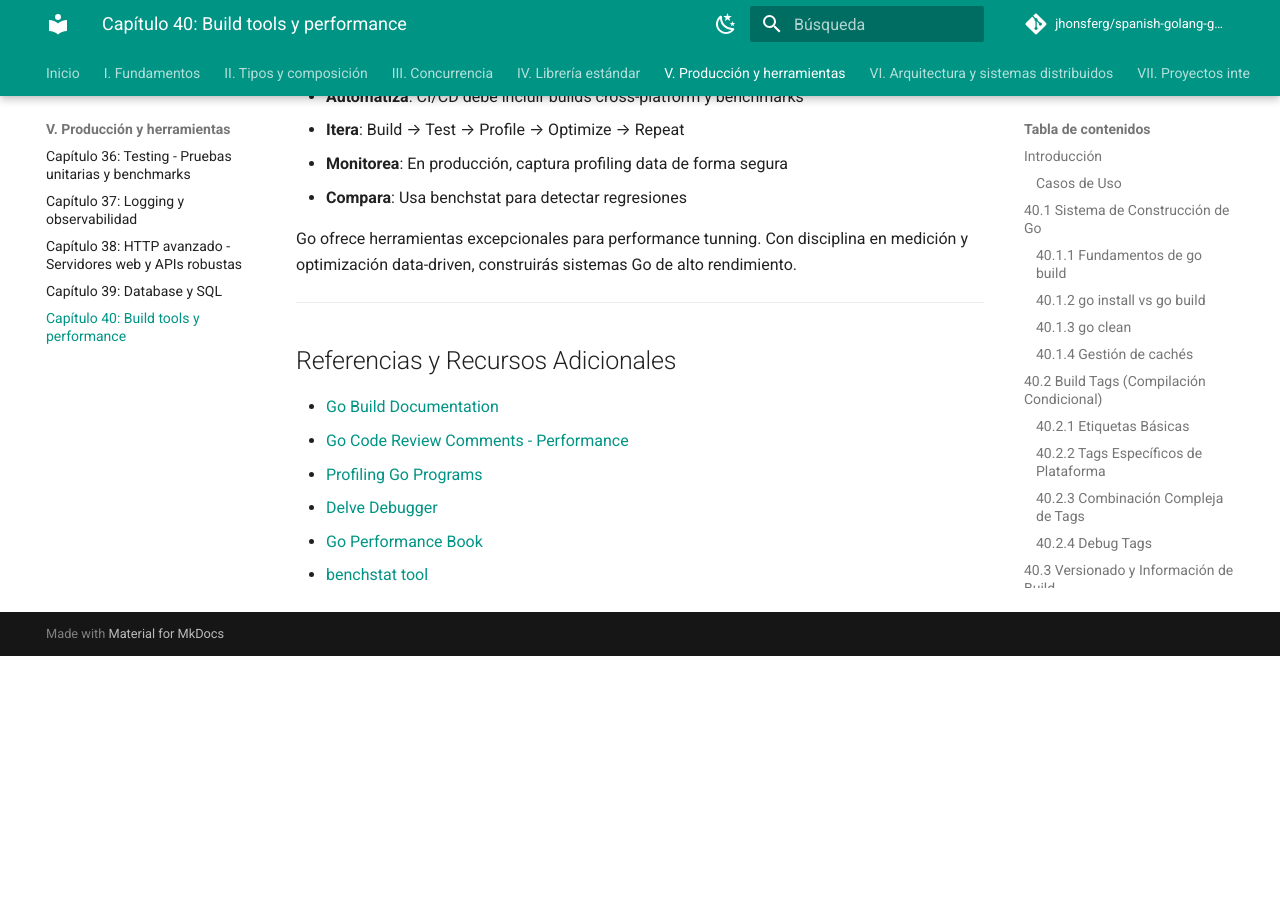
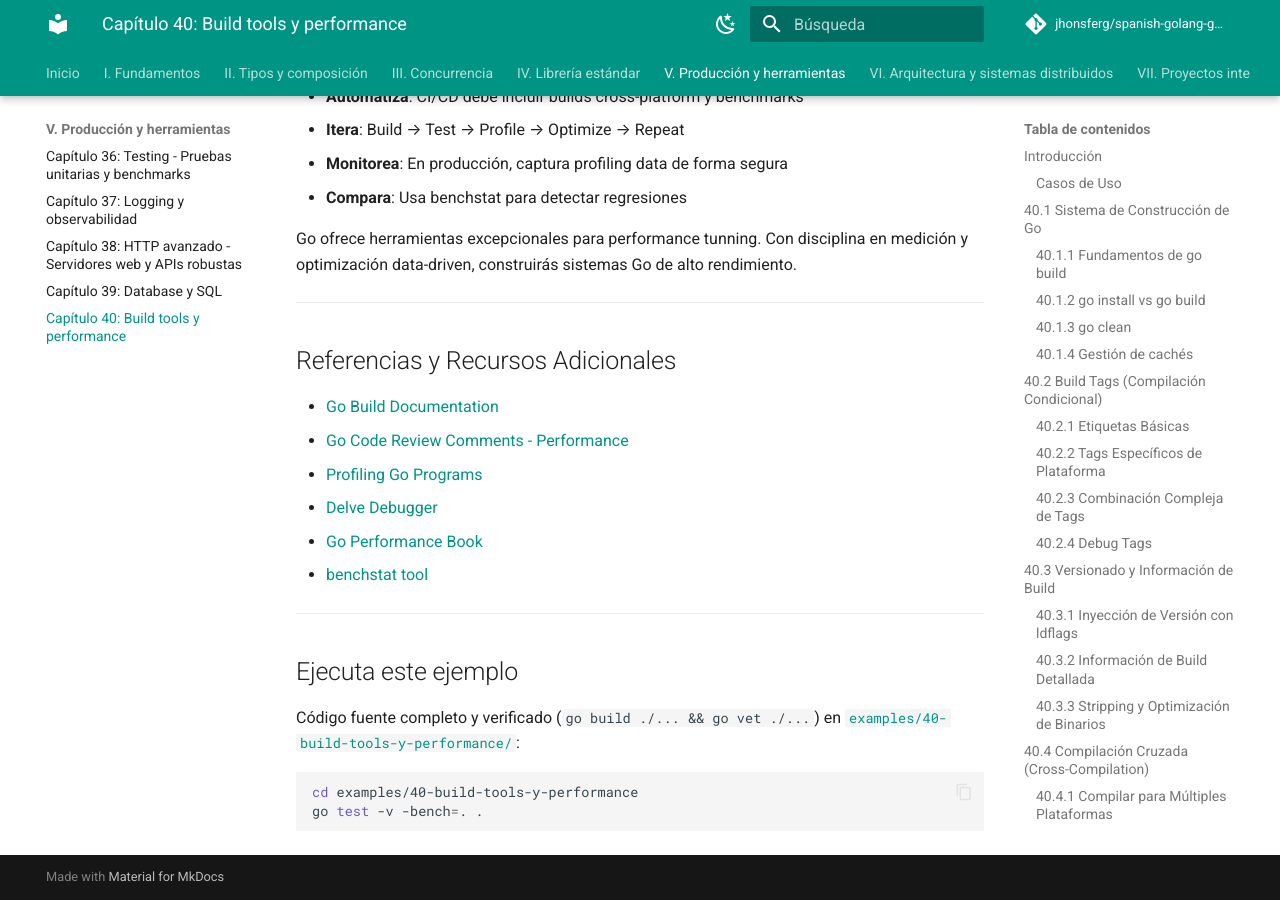
Before and after one commit to jhonsferg/spanish-golang-guide, an MkDocs documentation site: the page built from docs/05-produccion-y-herramientas/40-build-tools-y-performance.md, in a window 1280 px wide and 900 px high, scrolled down 44912 px. Built offline with MkDocs 1.6.1 and Material for MkDocs 9.7.7, drawn with Linux system fonts in a browser that asks for light colours; comment, search, counter and statistics services are not loaded; before the commit the page ends 45568 px from its top, so only the background shows below that.

Commit message:
docs: enlazar ejemplo ejecutable en el capítulo 40

````diff
--- a/docs/05-produccion-y-herramientas/40-build-tools-y-performance.md
+++ b/docs/05-produccion-y-herramientas/40-build-tools-y-performance.md
@@ -2344,3 +2344,15 @@
 - [Delve Debugger](https://github.com/go-delve/delve)
 - [Go Performance Book](https://golang.org/doc/diagnostics)
 - [benchstat tool](https://pkg.go.dev/golang.org/x/perf/cmd/benchstat)
+
+---
+
+## Ejecuta este ejemplo
+
+Código fuente completo y verificado (`go build ./... && go vet ./...`) en
+[`examples/40-build-tools-y-performance/`](https://github.com/jhonsferg/spanish-golang-guide/tree/main/examples/40-build-tools-y-performance):
+
+```bash
+cd examples/40-build-tools-y-performance
+go test -v -bench=. .
+```
````
